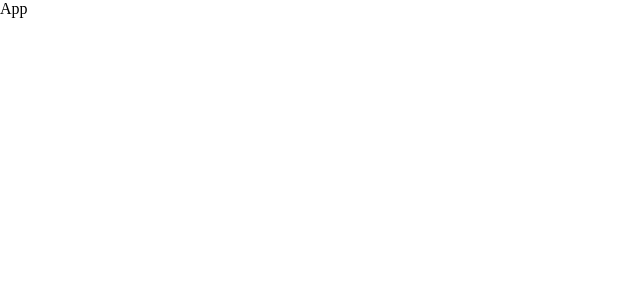
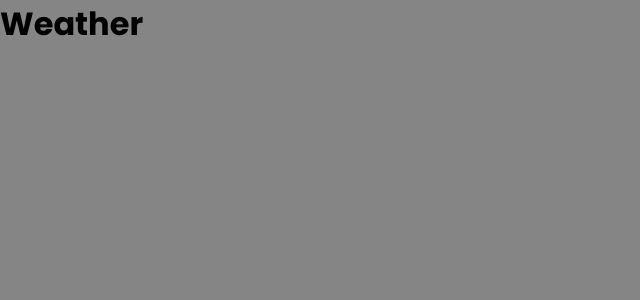
Before and after one commit to SDytewski/weather-app, a React (Vite) app: page / in a window 1280 px wide. Shown: the top 300 px of the page, without its empty margins (0-640 px from the left). Built offline with nearby package versions, Linux system fonts and the light colour scheme.

Commit message:
added google fonts and weather component with styling

```diff
--- a/src/App.jsx
+++ b/src/App.jsx
@@ -1,8 +1,11 @@
 import React from 'react'
+import Weather from './components/Weather'
 
 const App = () => {
   return (
-    <div className='app'>App</div>
+    <div className='app'>
+      <Weather/>
+      </div>
   )
 }
 
--- /dev/null
+++ b/src/components/Weather.jsx
@@ -0,0 +1,15 @@
+import React from 'react'
+import './Weather.css'
+
+export const Weather = () => {
+    return (
+        <div>
+            <h1>
+                Weather
+            </h1>
+
+        </div>
+    )
+}
+
+export default Weather
--- a/src/index.css
+++ b/src/index.css
@@ -1,6 +1,20 @@
+
+@import url('https://fonts.googleapis.com/css2?family=Poppins:ital,wght@0,100;0,200;0,300;0,400;0,500;0,600;0,700;0,800;0,900;1,100;1,200;1,300;1,400;1,500;1,600;1,700;1,800;1,900&display=swap');
+
+
+
+
+
 *{
   margin:0;
   padding: 0;
   box-sizing: border-box;
 
+  font-family: "Poppins", sans-serif;
 }
+
+.app{
+  min-height: 100vh;
+  display: grid;
+  background: #858585;
+}
```
Also changed, not shown: src/components/Weather.css (added).
